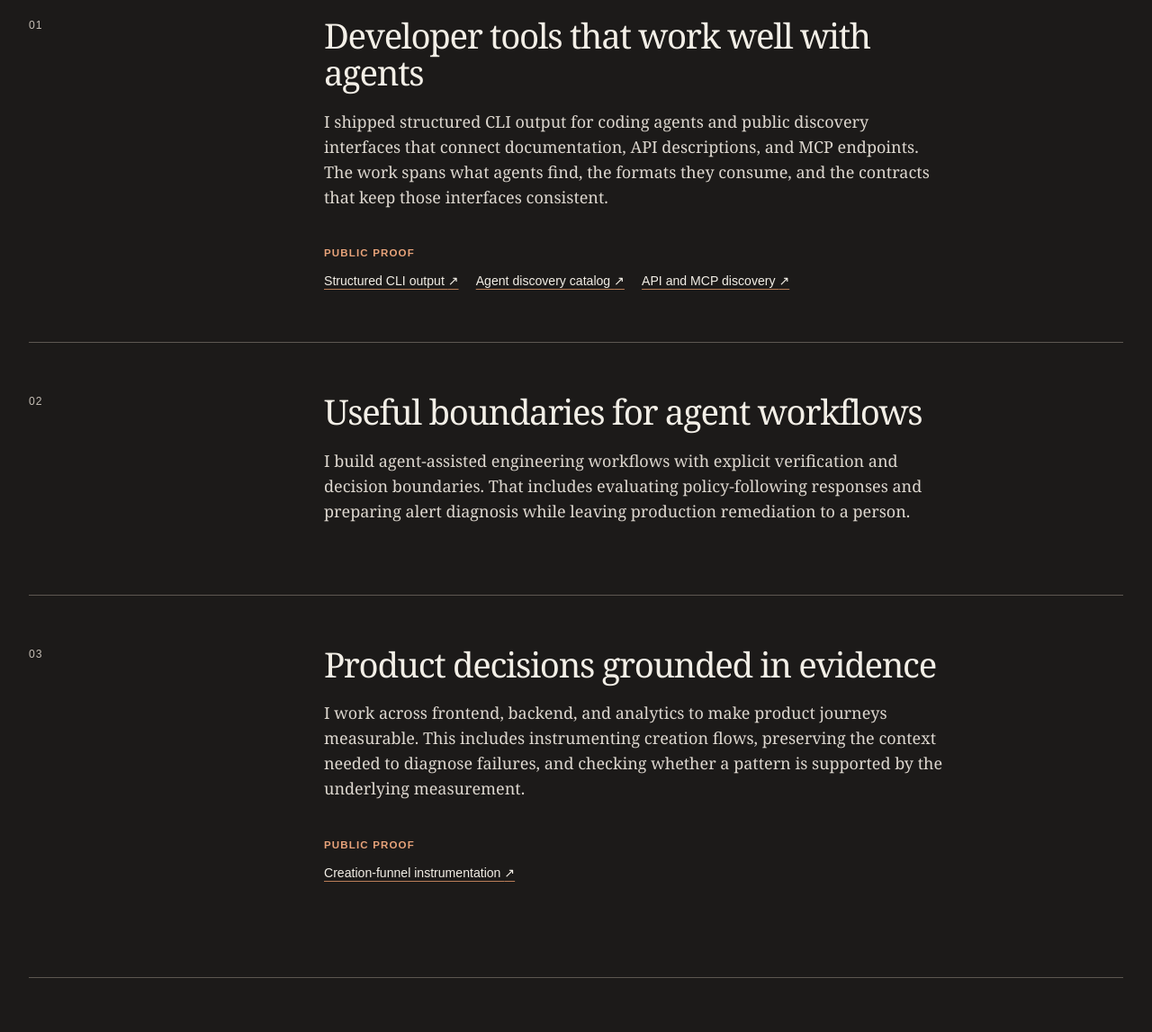
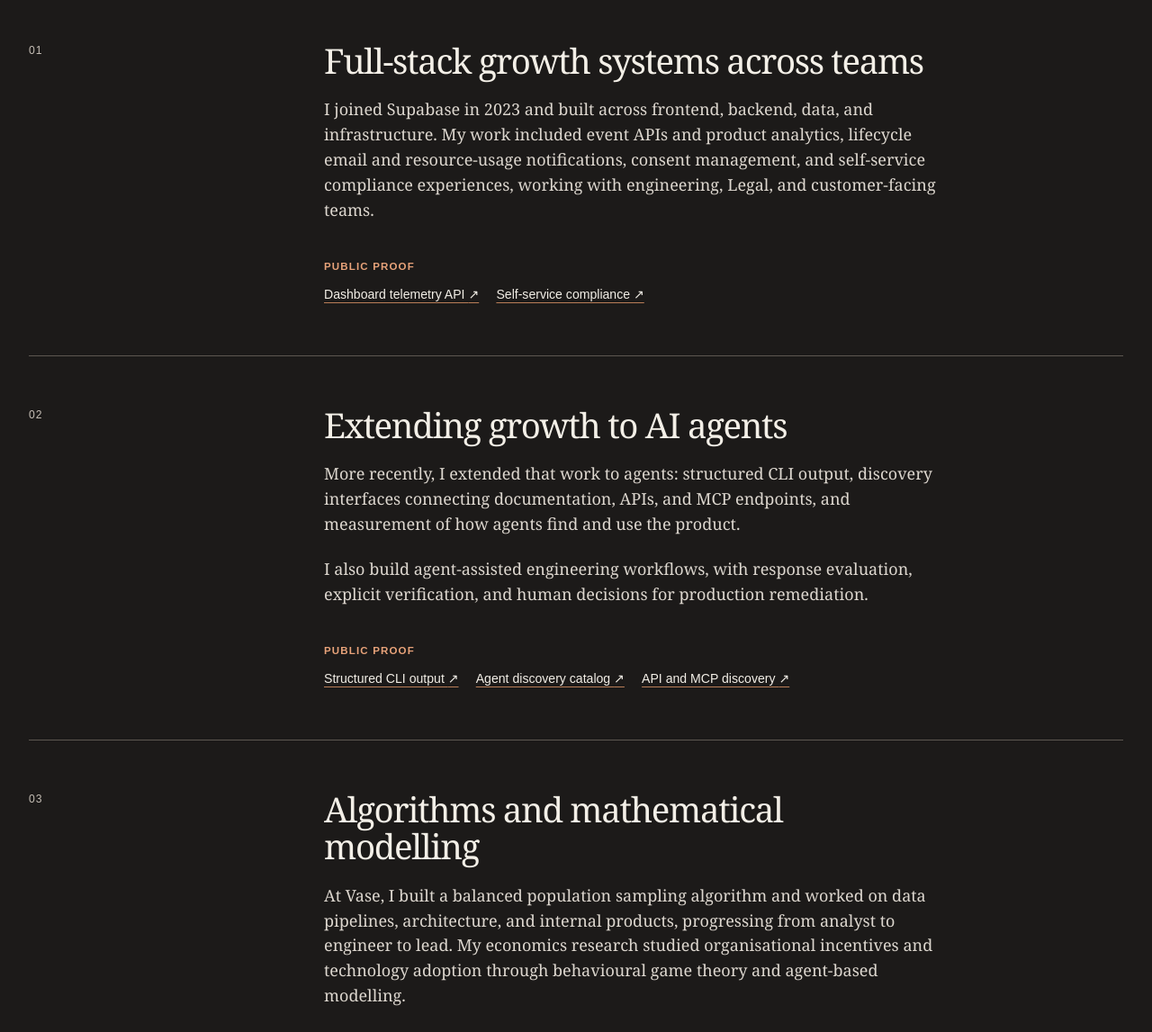
Before and after one commit to pamelachia/portfolio, an Astro site: page / in a window 1280 px wide. Shown: the part 1360-2507 px from the top of the page at 90% size. Built offline with nearby package versions, Linux system fonts and the light colour scheme; Astro itself is replaced by a stand-in of ours.

Commit message:
fix(profile): restore career and research depth

```diff
--- a/src/pages/index.astro
+++ b/src/pages/index.astro
@@ -55,8 +55,9 @@ const person = {
             and experiences for AI agents.
           </p>
           <p class="intro-detail">
-            I am interested in the choices that turn an idea into something people
-            can use, and the systems that keep it working.
+            My foundation is in behavioural game theory, econometrics, and full-stack
+            data systems. I am interested in the choices that turn an idea into
+            something people can use, and the systems that keep it working.
           </p>
         </div>
         <div class="intro-footer">
@@ -74,15 +75,38 @@ const person = {
         <article class="work-item">
           <div class="work-number" aria-hidden="true">01</div>
           <div class="work-content">
-            <h3>Developer tools that work well with agents</h3>
+            <h3>Full-stack growth systems across teams</h3>
             <p>
-              I shipped structured CLI output for coding agents and public discovery
-              interfaces that connect documentation, API descriptions, and MCP
-              endpoints. The work spans what agents find, the formats they consume,
-              and the contracts that keep those interfaces consistent.
+              I joined Supabase in 2023 and built across frontend, backend, data, and
+              infrastructure. My work included event APIs and product analytics,
+              lifecycle email and resource-usage notifications, consent management,
+              and self-service compliance experiences, working with engineering,
+              Legal, and customer-facing teams.
             </p>
             <p class="evidence-label">Public proof</p>
-            <ul class="proof-links" aria-label="Public proof for developer tools">
+            <ul class="proof-links" aria-label="Public proof for cross-team growth systems">
+              <li><a href="https://github.com/supabase/supabase/pull/15231">Dashboard telemetry API <span aria-hidden="true">↗</span></a></li>
+              <li><a href="https://github.com/supabase/supabase/pull/18307">Self-service compliance <span aria-hidden="true">↗</span></a></li>
+            </ul>
+          </div>
+        </article>
+
+        <article class="work-item">
+          <div class="work-number" aria-hidden="true">02</div>
+          <div class="work-content">
+            <h3>Extending growth to AI agents</h3>
+            <p>
+              More recently, I extended that work to agents: structured CLI output,
+              discovery interfaces connecting documentation, APIs, and MCP endpoints,
+              and measurement of how agents find and use the product.
+            </p>
+            <p>
+              I also build agent-assisted engineering workflows, with response
+              evaluation, explicit verification, and human decisions for production
+              remediation.
+            </p>
+            <p class="evidence-label">Public proof</p>
+            <ul class="proof-links" aria-label="Public proof for AI agent work">
               <li><a href="https://github.com/supabase/cli/pull/5532">Structured CLI output <span aria-hidden="true">↗</span></a></li>
               <li><a href="https://github.com/supabase/supabase/pull/49768">Agent discovery catalog <span aria-hidden="true">↗</span></a></li>
               <li><a href="https://github.com/supabase/supabase/pull/50180">API and MCP discovery <span aria-hidden="true">↗</span></a></li>
@@ -91,32 +115,16 @@ const person = {
         </article>
 
         <article class="work-item">
-          <div class="work-number" aria-hidden="true">02</div>
-          <div class="work-content">
-            <h3>Useful boundaries for agent workflows</h3>
-            <p>
-              I build agent-assisted engineering workflows with explicit verification
-              and decision boundaries. That includes evaluating policy-following
-              responses and preparing alert diagnosis while leaving production
-              remediation to a person.
-            </p>
-          </div>
-        </article>
-
-        <article class="work-item">
           <div class="work-number" aria-hidden="true">03</div>
           <div class="work-content">
-            <h3>Product decisions grounded in evidence</h3>
+            <h3>Algorithms and mathematical modelling</h3>
             <p>
-              I work across frontend, backend, and analytics to make product journeys
-              measurable. This includes instrumenting creation flows, preserving the
-              context needed to diagnose failures, and checking whether a pattern is
-              supported by the underlying measurement.
+              At Vase, I built a balanced population sampling algorithm and worked on
+              data pipelines, architecture, and internal products, progressing from
+              analyst to engineer to lead. My economics research studied organisational
+              incentives and technology adoption through behavioural game theory and
+              agent-based modelling.
             </p>
-            <p class="evidence-label">Public proof</p>
-            <ul class="proof-links" aria-label="Public proof for product measurement">
-              <li><a href="https://github.com/supabase/supabase/pull/47386">Creation-funnel instrumentation <span aria-hidden="true">↗</span></a></li>
-            </ul>
           </div>
         </article>
       </section>
@@ -124,19 +132,23 @@ const person = {
       <section class="section about" id="about" aria-labelledby="about-title">
         <div class="section-heading">
           <p class="eyebrow">02 / Background</p>
-          <h2 id="about-title">A founder before this chapter</h2>
+          <h2 id="about-title">Founder, engineer, economist</h2>
         </div>
         <div class="about-grid">
           <div class="about-copy">
             <p>
-              Before Supabase, I co-founded SISU Wellness and served as its CTO. I
-              also spent time at Entrepreneur First and grew through roles at Vase,
-              where I moved from analyst to engineer to lead.
+              Before Supabase, I co-founded SISU Wellness and served as its CTO. We
+              raised venture capital funding, reached 200+ monthly paying
+              users, and I led product and engineering from concept through launch.
+              I also spent time at Entrepreneur First.
             </p>
             <p>
-              I studied economics before software. That path still shapes how I work:
-              I care about incentives, useful feedback loops, and the gap between a
-              good-looking theory and a system that holds up in practice.
+              I studied economics at Warwick, graduating with an MSc with Distinction.
+              My dissertation, <em>More than Money: Motivated Agents, Organisation
+              Goals, and Organisational Structure</em>, explored behavioural game
+              theory. My undergraduate research, <em>The Way We Learn: A Game of
+              Technology Adoption for Self-Tuning Agents</em>, used game theory and
+              agent-based modelling.
             </p>
           </div>
           <div class="personal-note">
```
